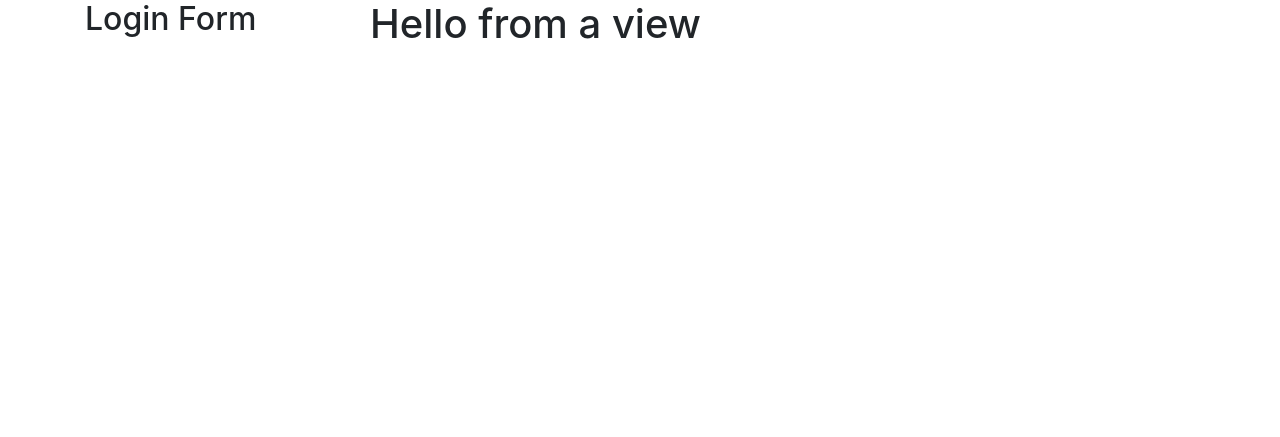
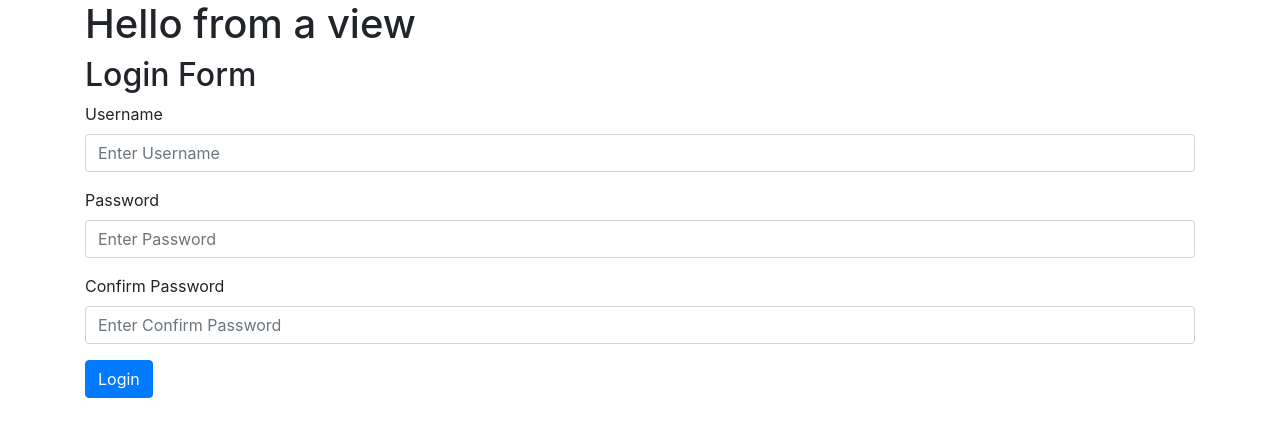
Before and after one commit to hanafa01/ci, a CodeIgniter app: page /GeniusSystems/index.php/home/index in a window 1280 px wide. Shown: the top 437 px of the page. Run offline with CodeIgniter, Linux system fonts and the light colour scheme; some libraries are stand-ins or nearby versions.

Commit message:
... form validation

```diff
--- a/application/config/autoload.php
+++ b/application/config/autoload.php
@@ -58,7 +58,7 @@ $autoload['packages'] = array();
 |
 |	$autoload['libraries'] = array('user_agent' => 'ua');
 */
-$autoload['libraries'] = array('database');
+$autoload['libraries'] = array('database', 'form_validation', 'session');
 
 /*
 | -------------------------------------------------------------------
@@ -89,7 +89,7 @@ $autoload['drivers'] = array();
 |
 |	$autoload['helper'] = array('url', 'file');
 */
-$autoload['helper'] = array('url');
+$autoload['helper'] = array('url', 'form');
 
 /*
 | -------------------------------------------------------------------
--- a/application/views/layouts/main.php
+++ b/application/views/layouts/main.php
@@ -10,13 +10,9 @@
 <body>
 
 <div class="container">
-    <div class="row">
-        <div class="col-md-3">
-            <?php $this->load->view('users/login_view');?>
-        </div>
-        <div class="col-md-9">
-            <?php $this->load->view($main_view); ?>
-        </div>
+    <?php $this->load->view($main_view); ?>
+    <div>
+        <?php $this->load->view('users/login_view');?>
     </div>
 </div>
 
--- a/application/views/users/login_view.php
+++ b/application/views/users/login_view.php
@@ -1 +1,29 @@
 <h2>Login Form</h2>
+
+<?php $attributes = array('id' => 'login_form', 'class' => 'form_horizontal'); ?>
+
+<?php if($this->session->flashdata('errors')): ?>
+<?php echo $this->session->flashdata('errors')?>
+<?php endif;?>
+
+<?php echo form_open('users/login', $attributes);?>
+    <div class="form-group">
+        <?php echo form_label('Username'); ?>
+        <?php $data = array('class' => 'form-control', 'name' => 'username', 'placeholder' => 'Enter Username'); ?>
+        <?php echo form_input($data); ?>
+    </div>
+    <div class="form-group">
+        <?php echo form_label('Password'); ?>
+        <?php $data = array('class' => 'form-control', 'name' => 'password', 'placeholder' => 'Enter Password'); ?>
+        <?php echo form_password($data); ?>
+    </div>
+    <div class="form-group">
+        <?php echo form_label('Confirm Password'); ?>
+        <?php $data = array('class' => 'form-control', 'name' => 'confirm_password', 'placeholder' => 'Enter Confirm Password'); ?>
+        <?php echo form_password($data); ?>
+    </div>
+    <div class="form-group">
+        <?php $data = array('class' => 'btn btn-primary', 'name' => 'submit', 'value' => 'Login'); ?>
+        <?php echo form_submit($data); ?>
+    </div>
+<?php echo form_close();?>
```
Also changed, not shown: application/controllers/Users.php (+16 -0 lines).
